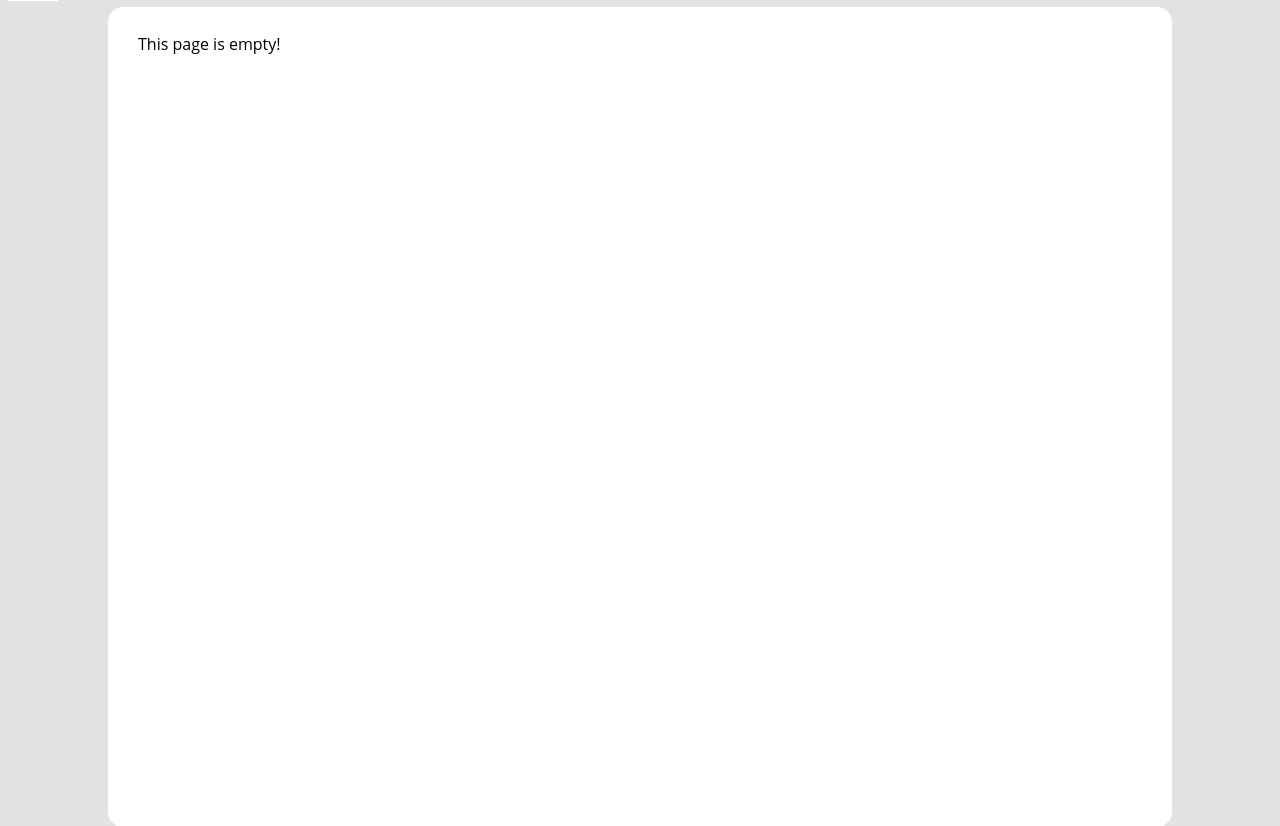
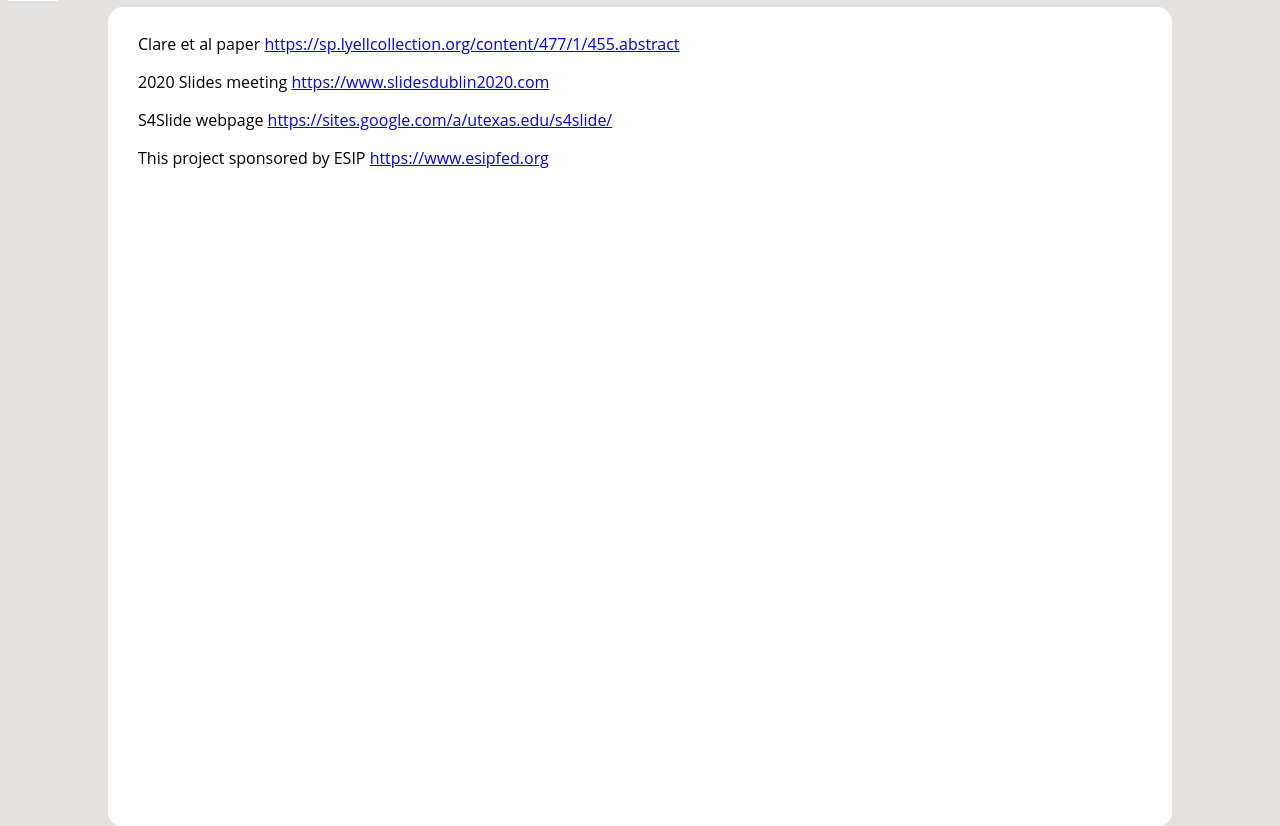
Before and after one commit to zanejobe/S4SlideDB, a Django app: page /links/ in a window 1280 px wide. Shown: the part 61-887 px from the top of the page. Run offline with Django 3.2, Linux system fonts and the light colour scheme.

Commit message:
Added links to link page

```diff
--- a/s4slide/app/templates/about.html
+++ b/s4slide/app/templates/about.html
@@ -82,12 +82,15 @@
 			<div class="box">
 				<p>The funding for creation of this website was provided by a <a href="https://www.esipfed.org/" target="_blank">Earth Science Information Partners</a> (ESIP) grant to Zane Jobe (view the <a href="https://www.esipfed.org/wp-content/uploads/2019/08/S4Slide-ESIP-Lab-Incubator-Proposal-2019.pdf" target="_blank">grant application here</a>). The front-end and back-end portions of the website were developed at Colorado School of Mines by industrious computer-science students (alphabetically) Brianna Gaede, Eric Klatzco, Lucas Kitaev, Jessy Liao, <a href="https://www.linkedin.com/in/vmuresan/" target="_blank">Vlad Muresan</a>, with minimal oversight by <a href="https://geology.mines.edu/project/jobe-zane/" target="_blank">Zane Jobe</a>.
 				{% load static %}
-				<img src="{% static "images/goleta_slide_mbari.jpg" %}" alt="Goleta" width="300" height="205" style="float:right"></p>
+
 
 				<p>The impetus for the creation of this site was the <a href="https://sites.google.com/a/utexas.edu/s4slide/news" target="_blank">2nd Workshop on Subaqueous Landslides and Morphometric Parameters</a> in June 2019 in Golden, CO. A large group of people (see the <a href="https://www.esipfed.org/wp-content/uploads/2019/08/S4Slide-ESIP-Lab-Incubator-Proposal-2019.pdf" target="_blank">list here</a>) worked to form a proposal that was funded by ESIP.</p>
 
 				<p>The format of the database follows that of the peer-reviewed article "<a href="https://doi.org/10.1144/SP477.15" target="_blank">A consistent global approach for the morphometric characterization of subaqueous landslides</a>" by Mike Clare and co-authors. This paper is open-access and can be downloaded from the link above, or in <a href="https://sp.lyellcollection.org/content/specpubgsl/477/1/455.full.pdf" target="_blank">PDF format here</a>.</p>
+				<img src="{% static "images/goleta_slide_mbari.jpg" %}" alt="Goleta" width="300" height="205" style="float:left"></p>
 			</div>
+
+
 		</div>
 
 		{% include "footer.html" %}
--- a/s4slide/app/templates/links.html
+++ b/s4slide/app/templates/links.html
@@ -8,7 +8,10 @@
 		{% include "navbar.html" %}
 
 		<div id="content" class="box">
-			<p>This page is empty!</p>
+			<p>Clare et al paper <a href="https://sp.lyellcollection.org/content/477/1/455.abstract" target="_blank">https://sp.lyellcollection.org/content/477/1/455.abstract</a></p>
+			<p>2020 Slides meeting <a href="https://www.slidesdublin2020.com/" target="_blank">https://www.slidesdublin2020.com</a></p>
+			<p>S4Slide webpage <a href="https://sites.google.com/a/utexas.edu/s4slide/" target="_blank">https://sites.google.com/a/utexas.edu/s4slide/</a></p>
+			<p>This project sponsored by ESIP <a href="https://www.esipfed.org/" target="_blank">https://www.esipfed.org</a></p>
 		</div>
 
 		{% include "footer.html" %}
```
